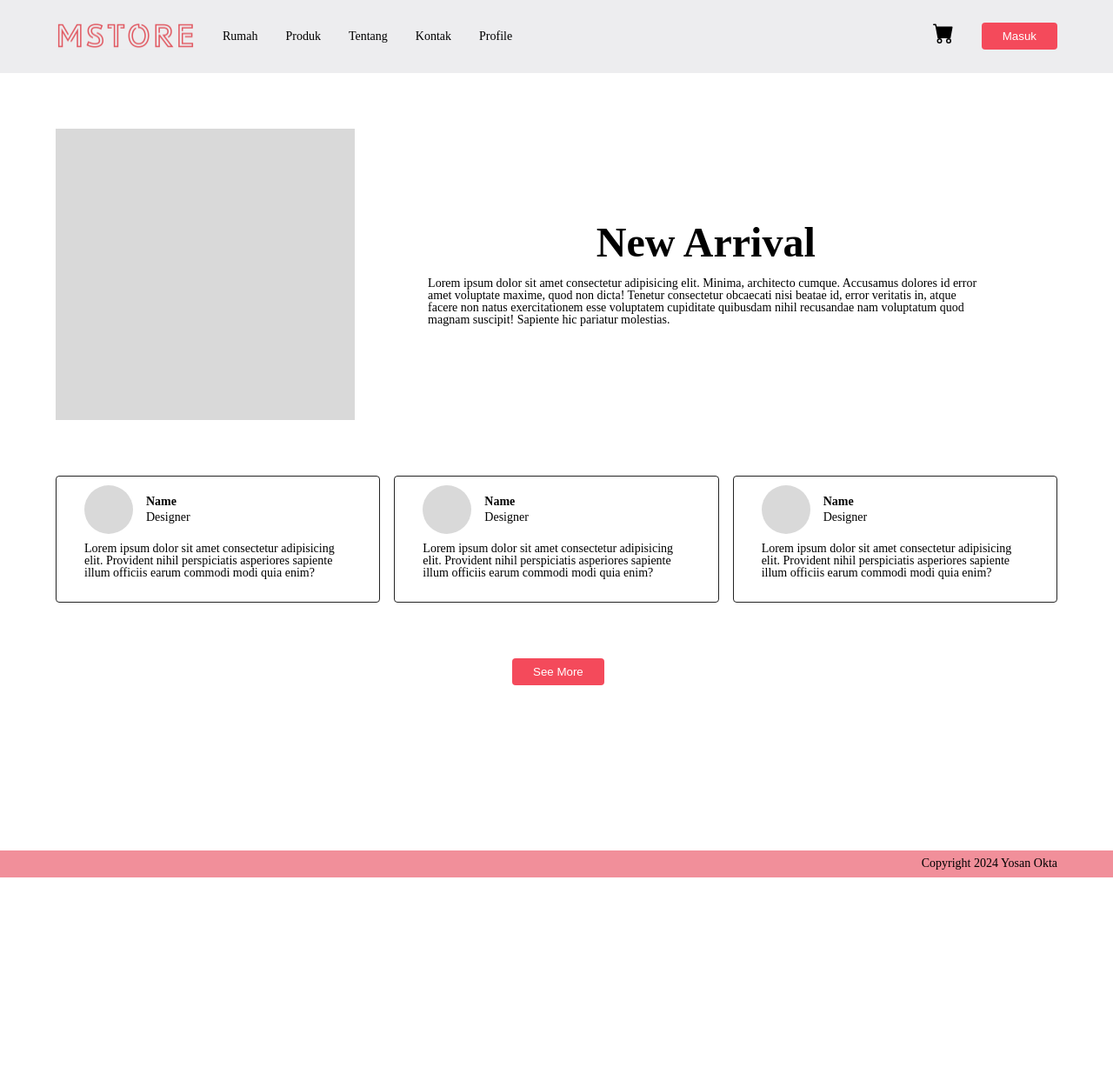
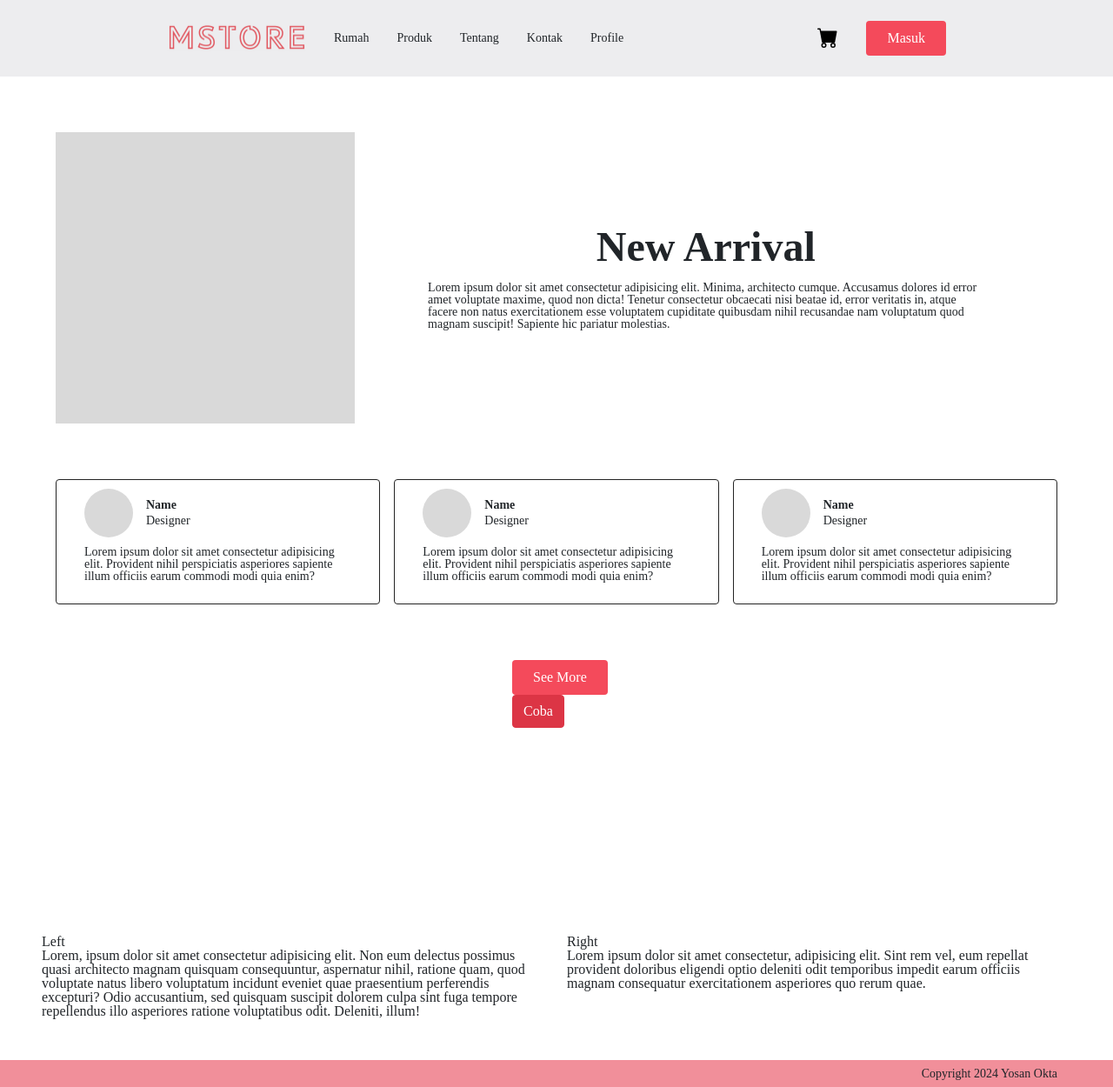
Before and after one commit to BangSann/Alterra-Yosan, a plain HTML site: page index.html in a window 1280 px wide. Shown: the whole page at 87% size. Before the commit the page ends 1009 px from the top, so only its background shows below. Drawn offline with nearby package versions, Linux system fonts and the light colour scheme.

Commit message:
3nd Commit

```diff
--- a/assets/style.css
+++ b/assets/style.css
@@ -1,13 +1,15 @@
-nav.navbar{
+nav.Navbar{
     width: 100%;
-    background-color: skyblue;
+    display: flex;
+    justify-content: center;
+    background-color: #EDEDEF;
 }
 .nav-container{
-    background-color: #EDEDEF;
     display: flex;
     justify-content: space-between;
     align-items: center;
     padding: 24px 64px ;
+    width: 80%;
 
 }
 .nav-item{
@@ -17,6 +19,7 @@ nav.navbar{
 }
 ul{
     display: flex;
+    align-items: center;
     gap: 32px;
 }
 li{
--- a/index.html
+++ b/index.html
@@ -6,12 +6,14 @@
     <meta name="viewport" content="width=device-width, initial-scale=1.0">
     <title>DAY 1</title>
 
+    <link href="https://cdn.jsdelivr.net/npm/bootstrap@5.0.2/dist/css/bootstrap.min.css" rel="stylesheet" integrity="sha384-EVSTQN3/azprG1Anm3QDgpJLIm9Nao0Yz1ztcQTwFspd3yD65VohhpuuCOmLASjC" crossorigin="anonymous">
+
     <link rel="stylesheet" href="reset.css">
     <link rel="stylesheet" href="assets/style.css">
 </head>
 <body>
     <header>
-        <nav class="navbar">
+        <nav class="Navbar">
             <div class="nav-container">
                 <div class="nav-item">
                     <div class="img-container">
@@ -30,7 +32,7 @@
                 <div class="nav-item">
                     <ul>
                         <li><img src="image/cart-fill.svg" width="24px" height="24px"></li>
-                        <li><input class="btn-pink" type="button" value="Masuk"></li>
+                        <li><input class="btn btn-pink" type="button" value="Masuk"></li>
                     </ul>
                 </div>
             </div>
@@ -79,12 +81,25 @@
             </div>
         </div>
         <div class="btn-container">
-            <input class="btn-pink" type="button" value="See More">
+            <input class="btn btn-pink" type="button" value="See More">
+            <button class="btn btn-danger">Coba</button>
+        </div>
+
+        <div class="row p-5">
+            <div class="col-6">
+                <h2>Left</h2>
+                Lorem, ipsum dolor sit amet consectetur adipisicing elit. Non eum delectus possimus quasi architecto magnam quisquam consequuntur, aspernatur nihil, ratione quam, quod voluptate natus libero voluptatum incidunt eveniet quae praesentium perferendis excepturi? Odio accusantium, sed quisquam suscipit dolorem culpa sint fuga tempore repellendus illo asperiores ratione voluptatibus odit. Deleniti, illum!
+            </div>
+            <div class="col-6">
+                <h2>Right</h2>
+                Lorem ipsum dolor sit amet consectetur, adipisicing elit. Sint rem vel, eum repellat provident doloribus eligendi optio deleniti odit temporibus impedit earum officiis magnam consequatur exercitationem asperiores quo rerum quae.
+            </div>
         </div>
     </main>
     <footer>
         <p>Copyright 2024 Yosan Okta </p>
     </footer>
+    <script src="https://cdn.jsdelivr.net/npm/@popperjs/core@2.9.2/dist/umd/popper.min.js" integrity="sha384-IQsoLXl5PILFhosVNubq5LC7Qb9DXgDA9i+tQ8Zj3iwWAwPtgFTxbJ8NT4GN1R8p" crossorigin="anonymous"></script>
+<script src="https://cdn.jsdelivr.net/npm/bootstrap@5.0.2/dist/js/bootstrap.min.js" integrity="sha384-cVKIPhGWiC2Al4u+LWgxfKTRIcfu0JTxR+EQDz/bgldoEyl4H0zUF0QKbrJ0EcQF" crossorigin="anonymous"></script>
 </body>
-<script src="https://cdn.jsdelivr.net/npm/bootstrap@5.0.2/dist/js/bootstrap.bundle.min.js" integrity="sha384-MrcW6ZMFYlzcLA8Nl+NtUVF0sA7MsXsP1UyJoMp4YLEuNSfAP+JcXn/tWtIaxVXM" crossorigin="anonymous"></script>
 </html>
```
